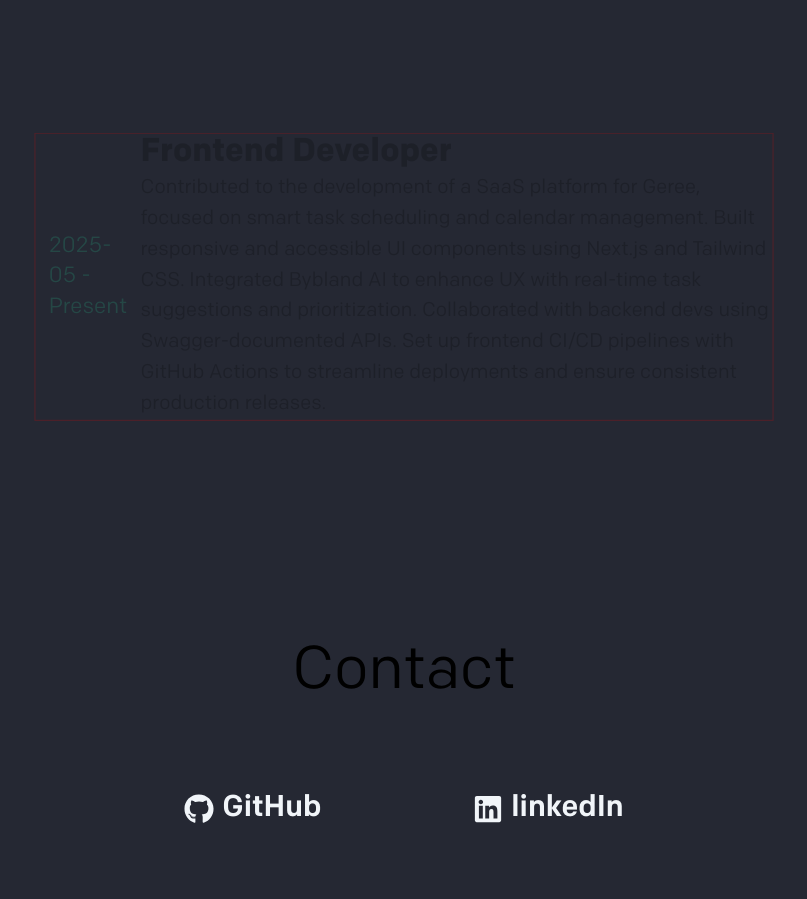
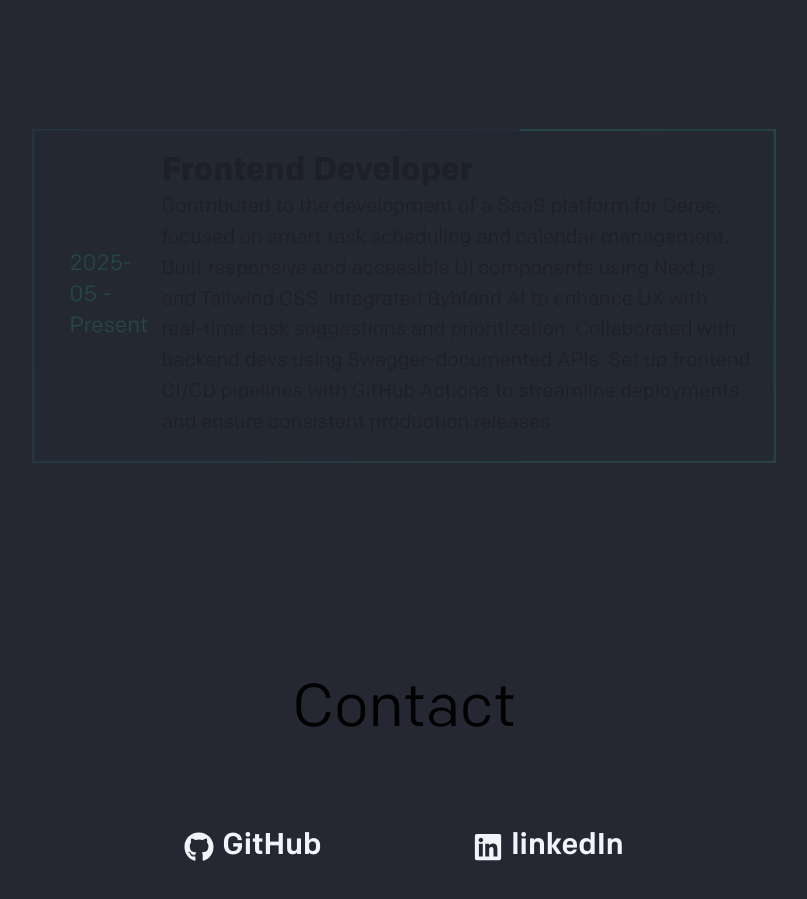
Before and after one commit to msbayman/portfoliov_2.0, a Next.js app in the folder portfolio_v2.0/: page / in a window 1280 px wide. Shown: the part 2980-3879 px from the top of the page, without its empty margins (236-1043 px from the left). Built offline with nearby package versions, Linux system fonts and the light colour scheme.

Commit message:
animated experience

```diff
--- a/portfolio_v2.0/app/components/ItemList/ItemList.module.css
+++ b/portfolio_v2.0/app/components/ItemList/ItemList.module.css
@@ -1,3 +1,33 @@
-.item_list{
-    border: 1px solid red;
+.item_list {
+    padding: 20px;
 }
+
+
+
+.item_list ::after {
+
+    --angle: 0deg;
+    content: '';
+    position: absolute;
+    inset: -2px;
+    background: conic-gradient(from var(--angle), #28c392, #28385a);
+    z-index: -1;
+    animation: glowing_border 5s linear infinite;
+}
+
+@property --angle {
+    syntax: "<angle>";
+    initial-value: 0deg;
+    inherits: false;
+
+}
+
+@keyframes glowing_border {
+    from {
+        --angle: 0deg;
+    }
+
+    to {
+        --angle: 360deg;
+    }
+}
--- a/portfolio_v2.0/app/components/ItemList/ItemList.tsx
+++ b/portfolio_v2.0/app/components/ItemList/ItemList.tsx
@@ -19,7 +19,7 @@ const ItemList: React.FC<ItemListProps> = ({ items }) => {
             {items.map((item, index) => (
                 // <Magnet key={index} className="w-full">
 
-                <div key={index} className={`${styles.item_list}   flex w-fit mb-6`}>
+                <div key={index} className={`${styles.item_list} bg-[var(--color-secondary)] relative flex w-fit mb-6`}>
                     <div className={` text-xl flex items-center px-3 text-[var(--color-accent)] w-fit`}>
                         {item.date}
                     </div>
--- a/portfolio_v2.0/app/components/Project_desc.tsx
+++ b/portfolio_v2.0/app/components/Project_desc.tsx
@@ -32,12 +32,12 @@ const Project_desc = () => {
                     direction="vertical"
                     reverse={false}
                     duration={1.2}
-                    // ease="bounce.out"
                     initialOpacity={0.2}
                     animateOpacity
                     scale={1.1}
                     threshold={0.2}
                     delay={0.3}
+
                 >
                     <div key={index} className=" flex w-fit mb-6 hover:bg-[#333847] hover:rounded-2xl hover:cursor-pointer transition-all duration-300 ease-in-out">
                         <div className="date_proj text-xl flex items-center px-3 text-[var(--color-accent)] w-fit">
```
